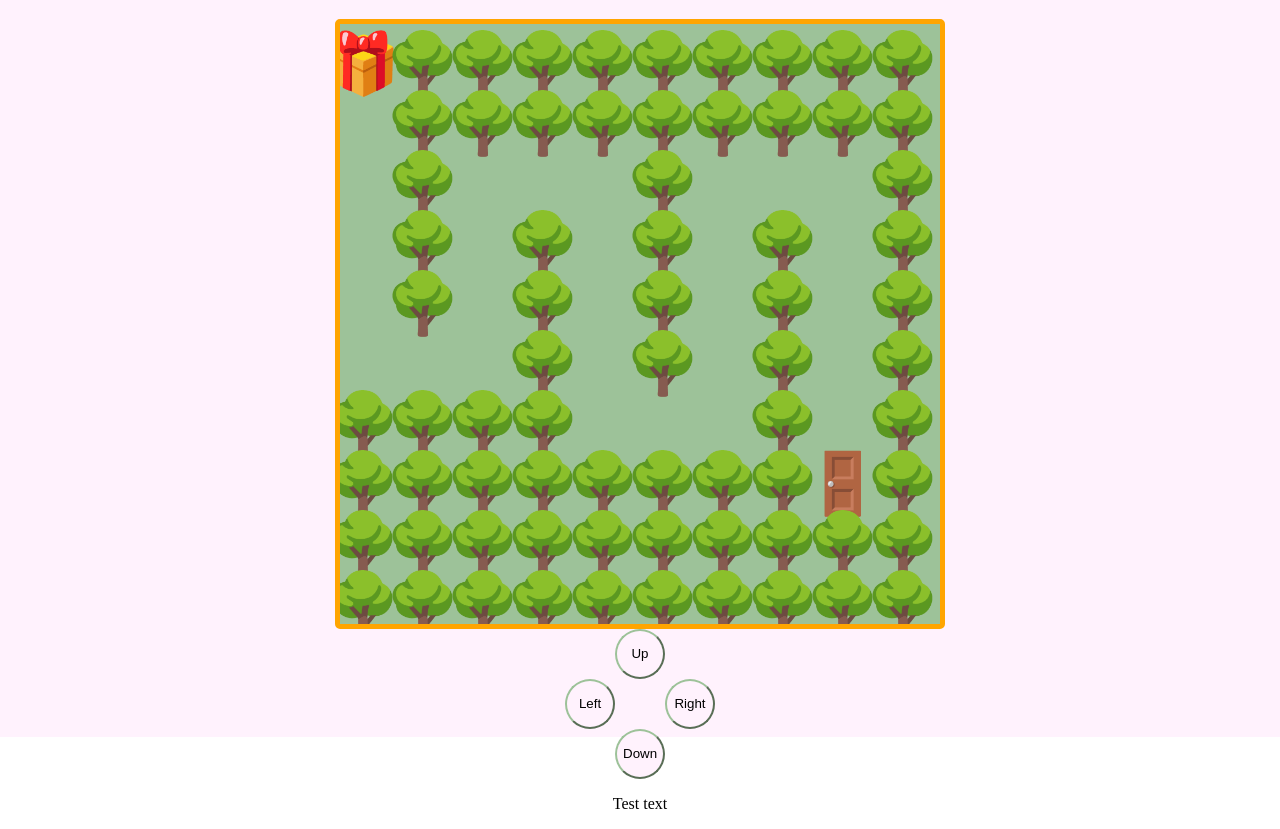
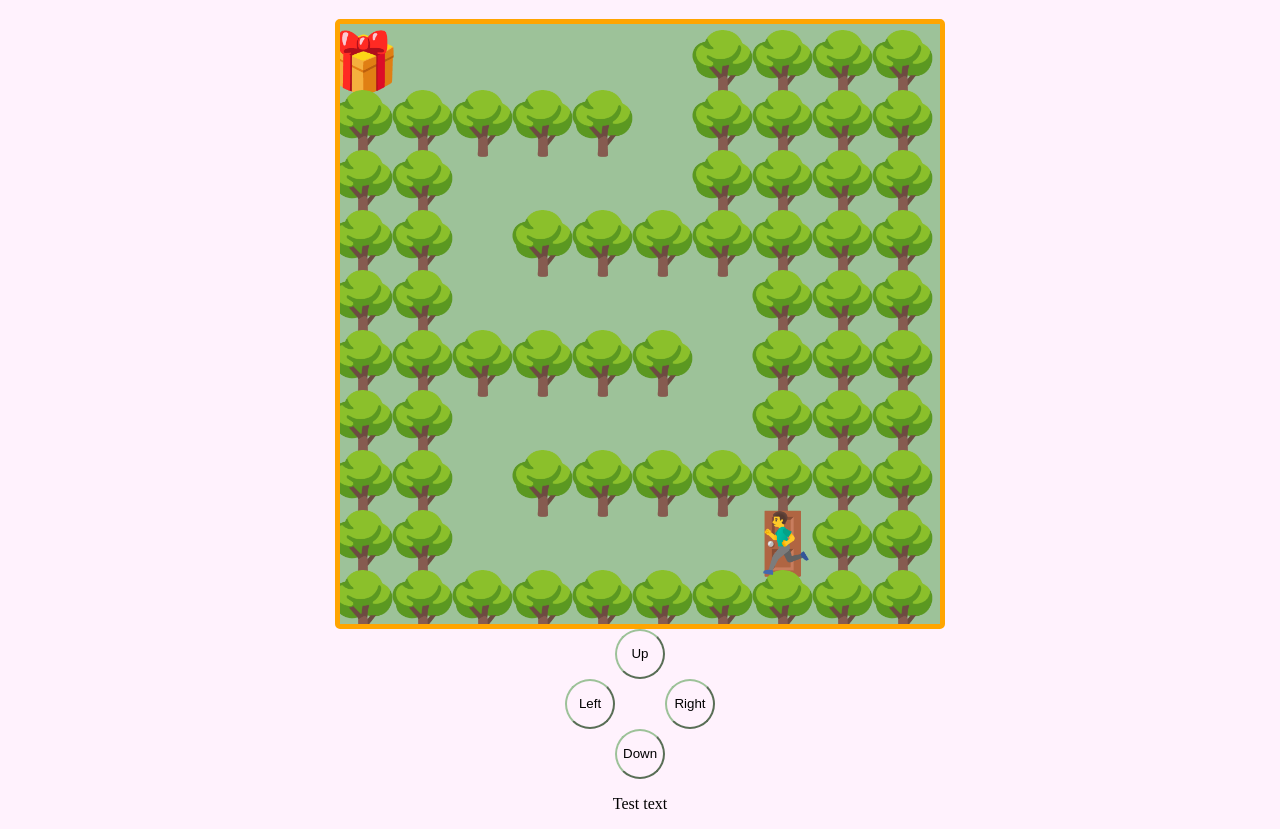
Before and after one commit to jsurrea/Maze-Online, a plain HTML site: page index.html in a window 1280 px wide. Shown: the part 63-892 px from the top of the page. Drawn offline with Linux system fonts and the light colour scheme.

Commit message:
Player moving

```diff
--- a/game.js
+++ b/game.js
@@ -1,39 +1,146 @@
-const canvas = document.querySelector('#game')
-const gameContext = canvas.getContext('2d')
+// Canvas DOM variables
+const canvas = document.querySelector('#game');
+const gameContext = canvas.getContext('2d');
 
-function setCanvasSize() {
+// Button DOM variables
+const buttonUp = document.querySelector('#up');
+const buttonLeft = document.querySelector('#left');
+const buttonRight = document.querySelector('#right');
+const buttonDown = document.querySelector('#down');
 
-    let canvasSize = Math.min(window.innerHeight, window.innerWidth) * 0.75;
+// View variables
+let canvasSize;
+let elementSize;
 
+// Game variables
+let map2DArray;
+let playerPosition;
+
+function loadMap(level) {
+
+    // Set current map to display
+    currentMap = maps[level];
+
+    // Parse the config String
+    return currentMap.split("\n")
+
+    // Clean unwanted whitespaces
+    .map(element => element.trim())
+
+    // Remove unused elements
+    .filter(element => !!element.length)
+
+    // Get each item
+    .map(row => row.split(""));
+}
+
+function loadPlayer() {
+
+    // Find where is the player
+    let rowContainsPlayer = map2DArray.map(row => row.indexOf('O'));
+
+    return {
+        posX: rowContainsPlayer.find(indexOf => indexOf != -1),
+        posY: rowContainsPlayer.findIndex(indexOf => indexOf != -1),
+    };
+}
+
+function renderCanvas() {
+
+    // Make it responsive
+    canvasSize = Math.min(window.innerHeight, window.innerWidth) * 0.75;
+    elementSize = canvasSize / 10;
+
+    // Set a square
     canvas.setAttribute('width', canvasSize);
     canvas.setAttribute('height', canvasSize);
 
-    let elementSize = canvasSize / 10;
+    // Set styles
+    gameContext.font = elementSize + 'px Verdana';
+    gameContext.textAlign = 'end';
 
-    gameContext.font = elementSize + 'px Verdana'
-    gameContext.textAlign = 'end'
+    // Make a 10x10 grid
+    map2DArray.forEach((row, y) => row.forEach((item, x) => {
 
-    currentLevel = 2 // 🌳
-    currentMap = maps[currentLevel]
-    currentRows = currentMap.split("\n")
-        .map(element => element.trim())
-        .filter(element => !!element.length)
+        // Current item
+        let emoji = emojis[item];
+        let posX = elementSize * (x + 1);
+        let posY = elementSize * (y + 1);
 
-    for(let x = 1; x <= 10; x++) {
-        currentRow = currentRows[x-1]
-        currentItems = currentRow.split("")
-        for(let y = 1; y <= 10; y++) {
-            currentItem = currentItems[y-1]
-            gameContext.fillText(emojis[currentItem], elementSize * x, elementSize * y)
-        }
-    }
+        // Fill map
+        gameContext.fillText(emoji, posX, posY);
+    }));
+
+    // Set player
+    movePlayer();
 }
 
 function startGame() {
 
-    setCanvasSize();
+    map2DArray = loadMap(2);
+    playerPosition = loadPlayer();
+    renderCanvas();
 
 }
 
-window.addEventListener('load', startGame)
-window.addEventListener('resize', setCanvasSize)
+function movePlayer() {
+    // Set variables
+    let emoji = emojis['PLAYER'];
+    let posX = elementSize * (playerPosition.posX + 1);
+    let posY = elementSize * (playerPosition.posY + 1);
+
+    // Render on Canvas
+    gameContext.fillText(emoji, posX, posY);
+}
+
+function moveUp() {
+    playerPosition.posY -= 1;
+    renderCanvas()
+}
+
+function moveLeft() {
+    playerPosition.posX -= 1;
+    renderCanvas()
+}
+
+function moveRight() {
+    playerPosition.posX += 1;
+    renderCanvas()
+}
+
+function moveDown() {
+    playerPosition.posY += 1;
+    renderCanvas()
+}
+
+function moveByKeys(event) {
+
+    // Control keyboard movement
+    switch(event.key) {
+        case 'ArrowUp':
+            moveUp();
+            break;
+        case 'ArrowLeft':
+            moveLeft();
+            break;
+        case 'ArrowRight':
+            moveRight();
+            break;
+        case 'ArrowDown':
+            moveDown();
+            break;
+    }
+
+    //renderCanvas()
+}
+
+// General event listeners
+window.addEventListener('load', startGame);
+window.addEventListener('resize', renderCanvas);
+window.addEventListener('keydown', moveByKeys);
+
+// Keydown event listeners
+buttonUp.addEventListener('click', moveUp);
+buttonLeft.addEventListener('click', moveLeft);
+buttonRight.addEventListener('click', moveRight);
+buttonDown.addEventListener('click', moveDown);
--- a/maps.js
+++ b/maps.js
@@ -8,7 +8,7 @@ const emojis = {
     'O': '🚪',
     'X': '🌳',
     'I': '🎁',
-    'PLAYER': '💀',
+    'PLAYER': '🏃‍♂️',
     'BOMB_COLLISION': '🔥',
     'GAME_OVER': '👎',
     'WIN': '🏆',
--- a/styles.css
+++ b/styles.css
@@ -17,8 +17,8 @@ body {
     flex-direction: column;
     align-items: center;
     justify-content: space-around;
-    width: 100vw;
-    height: 100vh;
+    width: 100%;
+    height: 100%;
     background-color: var(--light);
 }
 #game {
```
